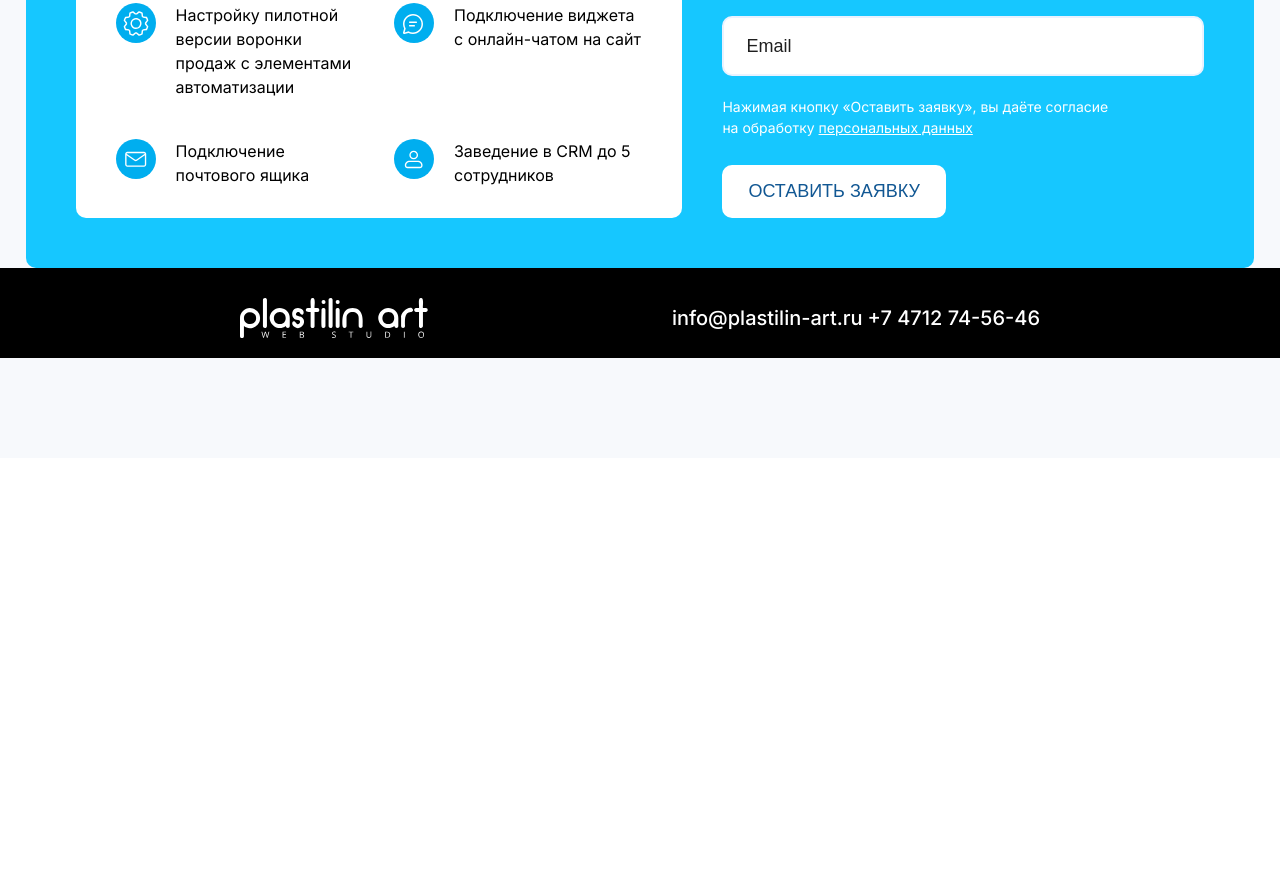
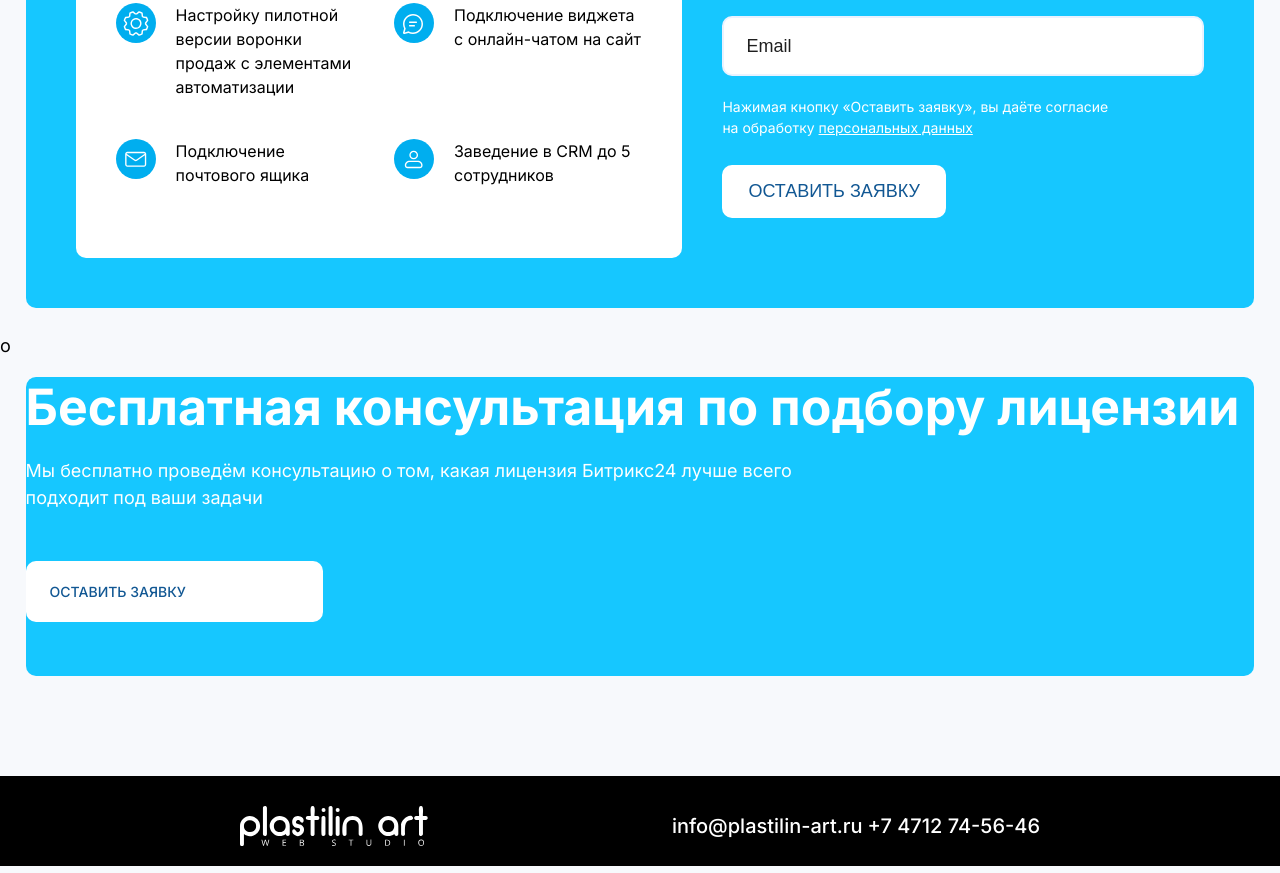
Before and after one commit to svarg69/PERVMAKET, a plain HTML site: page index.html in a window 1280 px wide. Shown: the part 3940-4813 px from the top of the page. Before the commit the page ends 4398 px from the top, so only its background shows below. Drawn offline with Linux system fonts and the light colour scheme.

Commit message:
PERVMAKET

```diff
--- a/css/style.css
+++ b/css/style.css
@@ -316,8 +316,9 @@ li::before{
     padding: 71px 40px;
     background-color: #fff;
     border-radius: 10px;
-    max-height: 362px;
+    /* max-height: 362px; */
     box-sizing: border-box;
+
 }
 .bonuses-title {
     font-weight: 500;
@@ -405,6 +406,10 @@ input{
     .gift .item-container{
         width: 50%;
     }
+    .row{
+        display: flex;
+        flex-direction: column;
+    }
 }
 
 @media (max-width:576px){
@@ -464,3 +469,49 @@ input{
 лямда тест - эмулятор для теста на мобилках
 при адаптиве - ракета когда замечаем что начинает ехать вниз - ставим ей позишн статик чтоб она рухнул вниз?
  */
+.tableeee{
+    margin-bottom: 100px;
+}
+
+ .free_consult {
+    max-width: 953px;
+    color: #fff;
+    max-width: 1440px;
+    width: 96%;
+    margin: 0 auto;
+    background-color: #16C7FF;
+    margin-bottom: 100px;
+    border-radius: 10px;
+}
+
+.free_consult h1 {
+    margin: 0;
+    font-size: 50px;
+    line-height: 120%;
+
+}
+
+.free_consult p {
+    margin: 20px 0 50px;
+    line-height: 150%;
+    max-width: 831px;
+
+}
+
+.free_consult a {
+    display: block;
+    max-width: 297px;
+    box-sizing: border-box;
+    background-color: #fff;
+    padding: 20px 24px;
+    line-height: 150%;
+    color: #115793;
+    font-weight: 500;
+    text-transform: uppercase;
+    text-decoration: none;
+    border-radius: 10px;
+}
+
+
+
+/* нормалайз сиэсэс качаем и подключаем через линк в хэде выше чем наш стайл сиэсэсэ и так же есть хард сиэсэс обнуляет всё нахрен */
--- a/index.html
+++ b/index.html
@@ -269,6 +269,27 @@
                 </div>
             </div>
         </div>
+
+        <div class="tarif">
+            <h1></h1>
+            <p>o</p>
+            <div class="tarif_list">
+
+            </div>
+        </div>
+
+
+        <div class="free_consult">
+            <h1>Бесплатная консультация по подбору лицензии</h1>
+            <p>
+                Мы бесплатно проведём консультацию о том, какая лицензия Битрикс24 лучше всего подходит под ваши задачи
+            </p>
+            <a class="consult_link" href="#">Оставить заявку</a>
+            <img src="" class="consult_img">
+
+        </div>
+
+
     <div class="footer">
         <img src="images/logo.svg" alt="">
         <div class="header-info">
```
